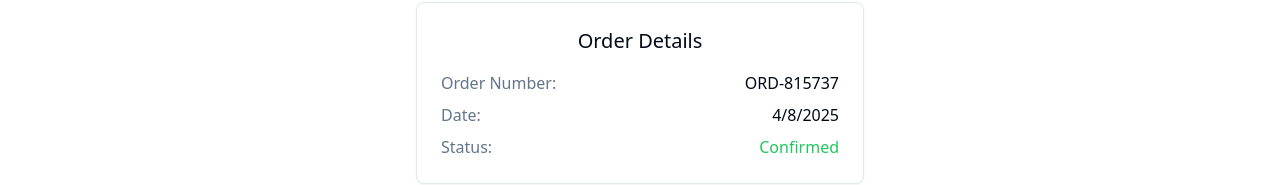
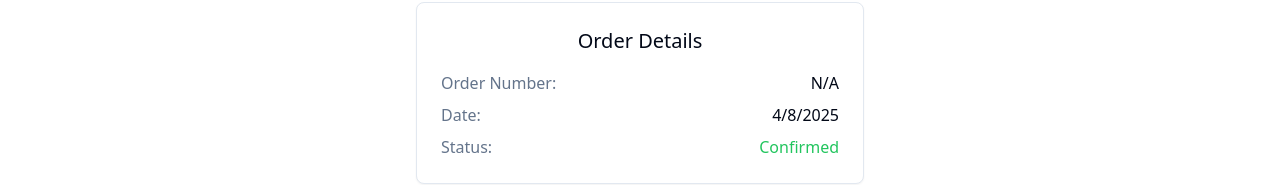
Before and after one commit to JonathanNithi/ecommerce, a Next.js app in the folder frontend/: page /checkout/success in a window 1280 px wide. Shown: the part 306-491 px from the top of the page. Built offline with nearby package versions, Linux system fonts and the light colour scheme.

Commit message:
Updated to show the correct order number

```diff
--- a/frontend/app/cart/page.tsx
+++ b/frontend/app/cart/page.tsx
@@ -18,7 +18,7 @@ const client = createApolloClient()
 
 export default function CartPage() {
     const router = useRouter()
-    const { items, updateQuantity, removeItem, clearCart, subtotal } = useCart()
+    const { items, updateQuantity, removeItem, clearCart, subtotal, setLastOrder } = useCart() // Get setLastOrder
     const [isCheckingOut, setIsCheckingOut] = useState(false)
     const { isAuthenticated, accountId, accessToken, refreshToken } = useAuth() // Get auth info
     const [createOrder, { data: orderData, loading: orderLoading, error: orderError }] = useMutation(CREATE_ORDER_MUTATION, { client })
@@ -50,6 +50,7 @@ export default function CartPage() {
             const response = await createOrder({ variables: { order: orderInput } });
 
             if (response?.data?.createOrder?.id) {
+                setLastOrder({ id: response.data.createOrder.id }); // Store the order ID
                 clearCart();
                 router.push("/checkout/success");
             } else {
@@ -62,7 +63,7 @@ export default function CartPage() {
         } finally {
             setIsCheckingOut(false);
         }
-    }, [isAuthenticated, accountId, accessToken, refreshToken, items, clearCart, createOrder, router]);
+    }, [isAuthenticated, accountId, accessToken, refreshToken, items, clearCart, createOrder, router, setLastOrder]); // Added setLastOrder to dependencies
 
     useEffect(() => {
         if (orderError) {
--- a/frontend/app/checkout/success/page.tsx
+++ b/frontend/app/checkout/success/page.tsx
@@ -6,12 +6,14 @@ import { CheckCircle } from "lucide-react"
 import { Button } from "@/components/ui/button"
 import Navbar from "@/components/navbar/Navbar"
 import Footer from "@/components/footer/Footer"
+import { useCart } from "@/context/cart-context" // Import useCart to access the last order data
 
 export default function CheckoutSuccessPage() {
     const router = useRouter()
+    const { lastOrder } = useCart() // Access the last order data from the cart context
 
-  // Generate a random order number
-  const orderNumber = `ORD-${Math.floor(100000 + Math.random() * 900000)}`
+    // Use the order ID from the mutation response as the order number
+    const orderNumber = lastOrder?.id || "N/A" // Fallback to "N/A" if lastOrder is not available;
 
     // Redirect to home after 10 seconds
     useEffect(() => {
--- a/frontend/context/cart-context.tsx
+++ b/frontend/context/cart-context.tsx
@@ -1,5 +1,3 @@
-"use client"
-
 import type React from "react"
 import { createContext, useContext, useState, useEffect } from "react"
 
@@ -21,6 +19,8 @@ type CartContextType = {
     clearCart: () => void
     itemCount: number
     subtotal: number
+    lastOrder: { id?: string } | null // Add lastOrder to the context type
+    setLastOrder: (order: { id?: string } | null) => void // Function to set lastOrder
 }
 
 // Create the context with a default value
@@ -32,6 +32,8 @@ const CartContext = createContext<CartContextType>({
     clearCart: () => { },
     itemCount: 0,
     subtotal: 0,
+    lastOrder: null,
+    setLastOrder: () => { },
 })
 
 // Custom hook to use the cart context
@@ -42,13 +44,13 @@ export function CartProvider({ children }: { children: React.ReactNode }) {
     // Initialize cart from localStorage if available
     const [items, setItems] = useState<CartItem[]>([])
     const [loaded, setLoaded] = useState(false)
+    const [lastOrder, setLastOrder] = useState<{ id?: string } | null>(null); // State for the last order
 
     // Load cart from localStorage on mount
     useEffect(() => {
         try {
             const storedCart = localStorage.getItem("cart")
             if (storedCart) {
-
                 setItems(JSON.parse(storedCart))
             }
         } catch (error) {
@@ -62,9 +64,9 @@ export function CartProvider({ children }: { children: React.ReactNode }) {
     useEffect(() => {
         if (loaded) {
             try {
-              localStorage.setItem("cart", JSON.stringify(items))
+                localStorage.setItem("cart", JSON.stringify(items))
             } catch (error) {
-              console.error("Failed to save cart to localStorage:", error)
+                console.error("Failed to save cart to localStorage:", error)
             }
         }
     }, [items, loaded])
@@ -124,6 +126,8 @@ export function CartProvider({ children }: { children: React.ReactNode }) {
                 clearCart,
                 itemCount,
                 subtotal,
+                lastOrder,
+                setLastOrder,
             }}
         >
             {children}
```
Lines whose indentation alone changed are shown as unchanged.
